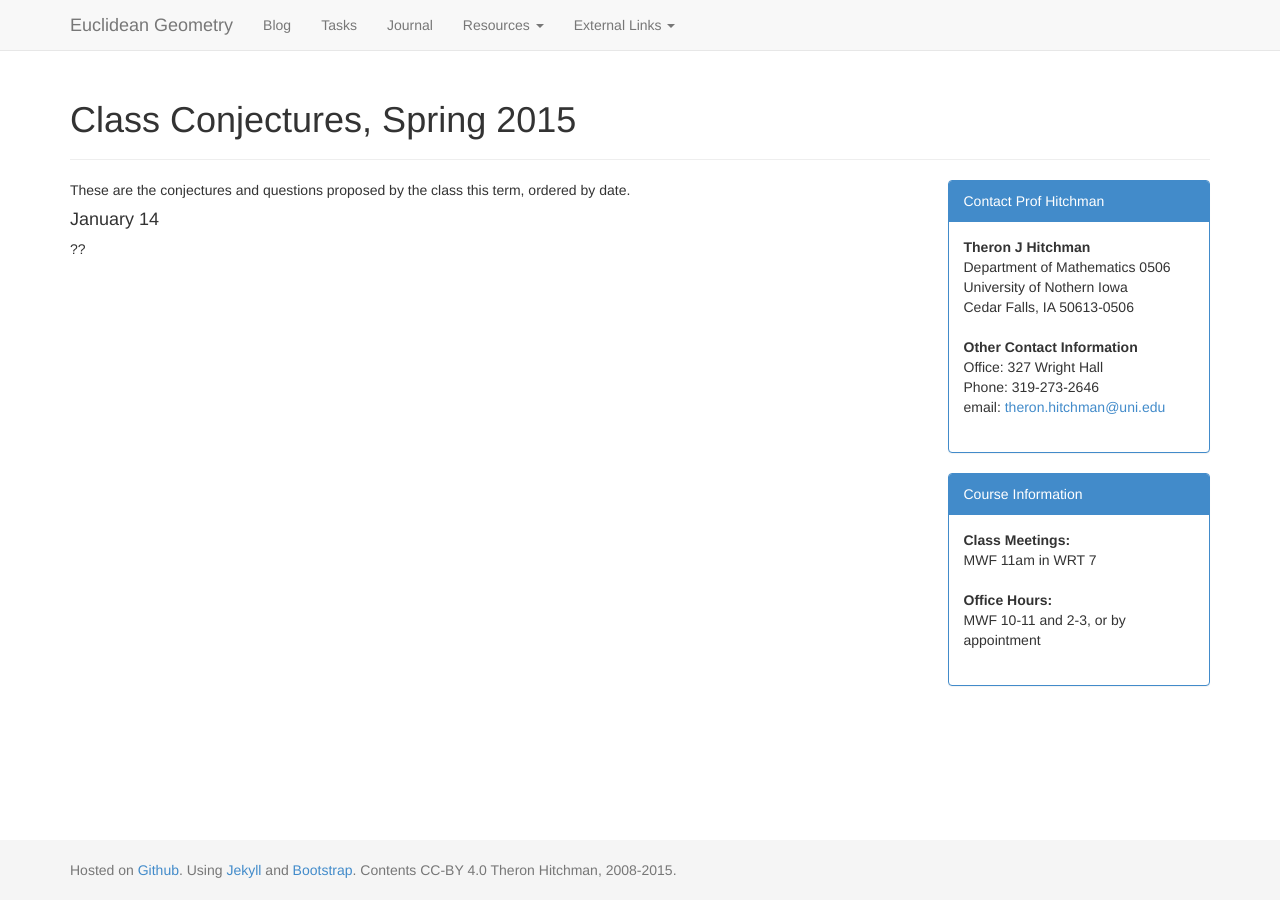
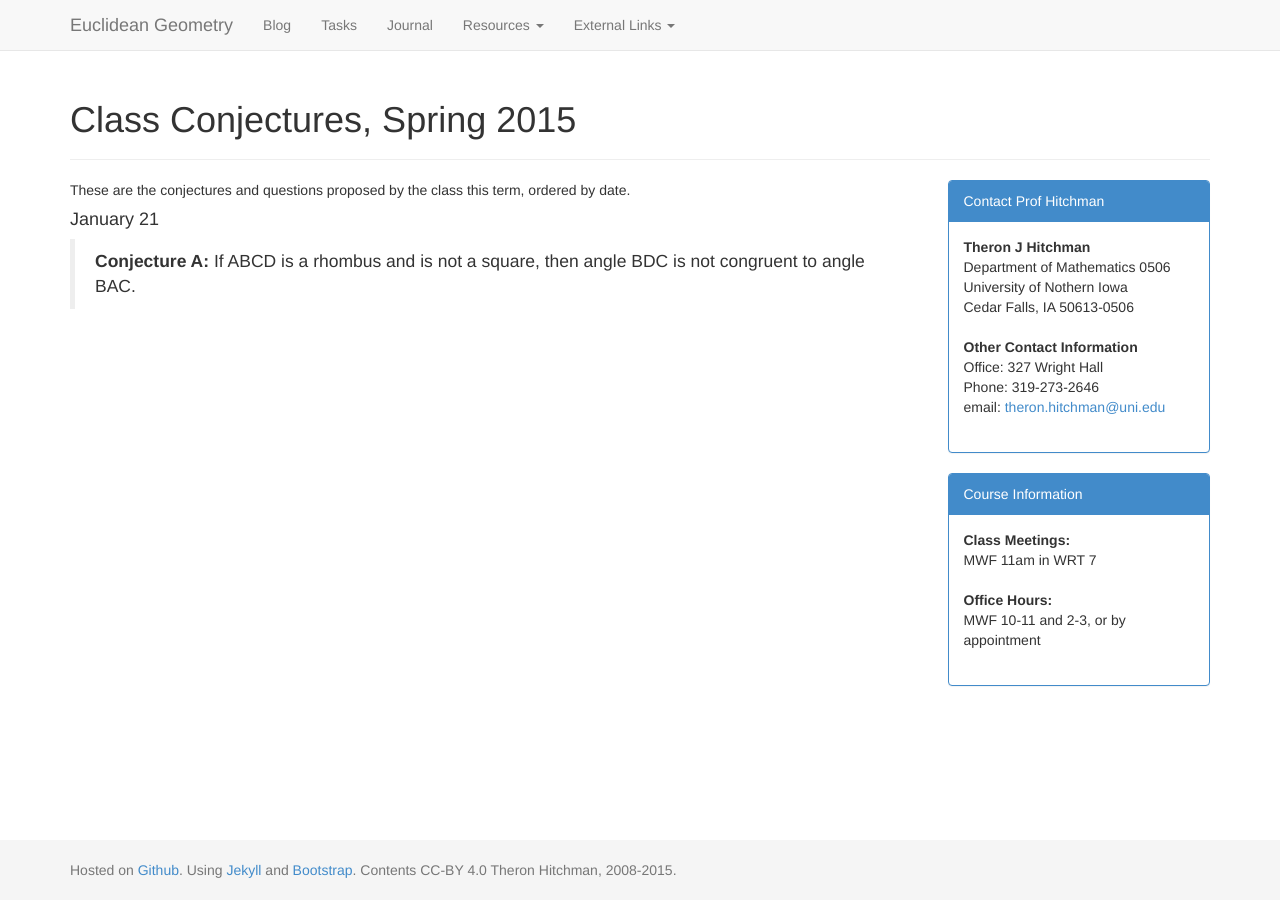
Before and after one commit to theronhitchman/euclidean-geometry, a Jekyll site: the page built from class/index.md, in a window 1280 px wide. Built offline with Jekyll 4.4.1, drawn with Linux system fonts in a browser that asks for light colours; nearby versions of some CDN libraries.

Commit message:
add post for 1/21 and update class conjectures list

```diff
--- a/class/index.md
+++ b/class/index.md
@@ -6,6 +6,7 @@ layout: default
 These are the conjectures and questions proposed by the class this term,
 ordered by date.
 
-#### January 14
+#### January 21
 
-??
+> **Conjecture A:** If ABCD is a rhombus and is not a square, then angle BDC is not
+> congruent to angle BAC.
```
Also changed, not shown: _posts/2015-01-21-first-conjecture.md (added, +35 -0 lines).
